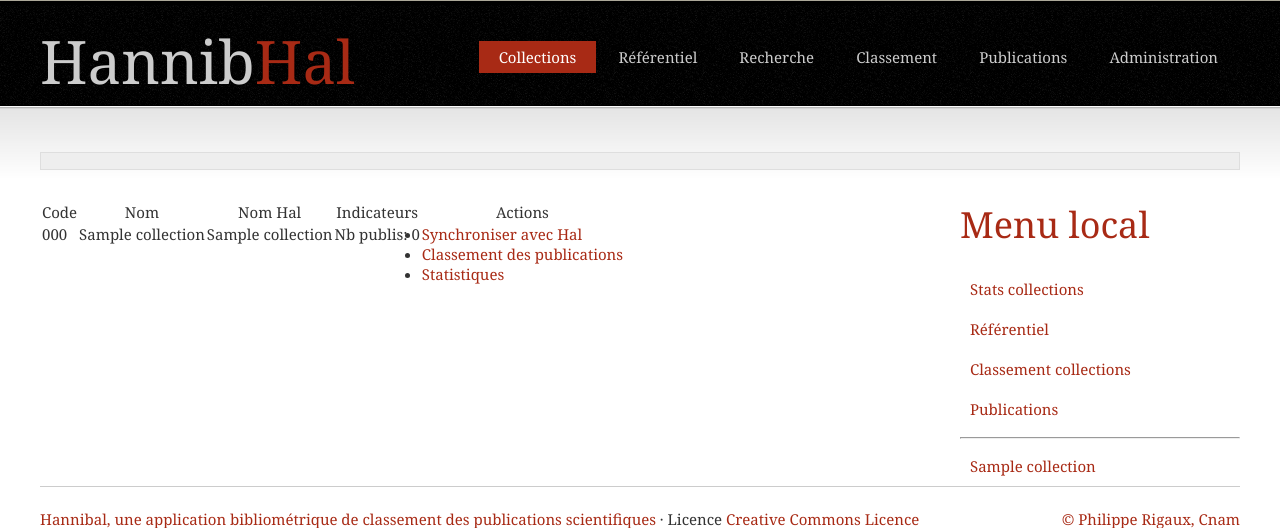
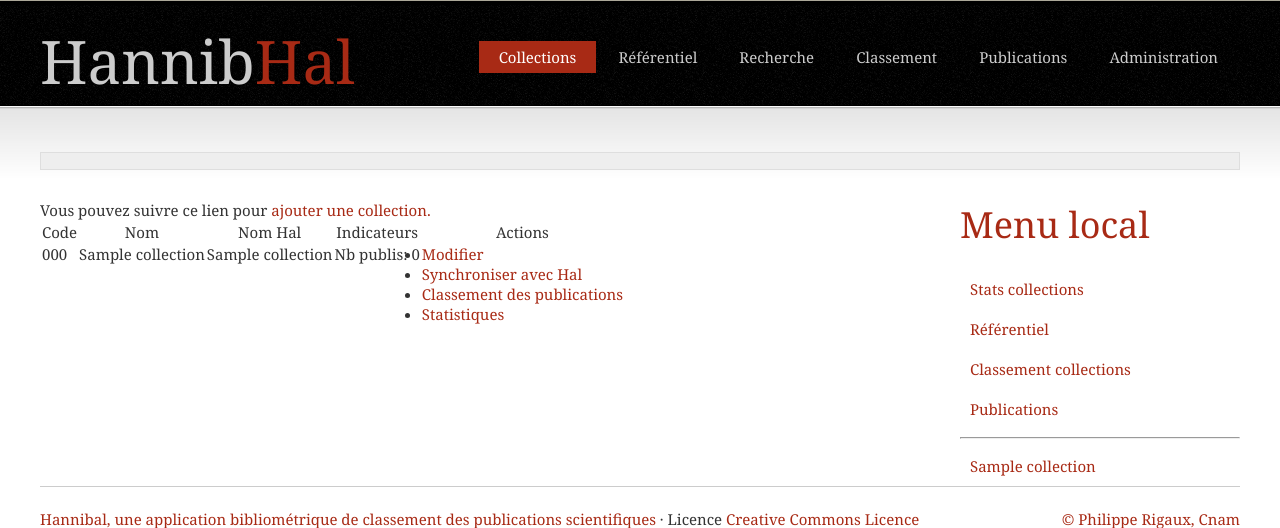
Before and after one commit to cedric-cnam/cristhal, a Django app: page / in a window 1280 px wide. Shown: the top 528 px of the page. Run offline with Django 3.2, Linux system fonts and the light colour scheme; a user stored in the database is signed in; tables that the repository leaves empty hold one stand-in row (values such as "Sample post").

Commit message:
Pages des collections

```diff
--- a/publis/templates/publis/collections.html
+++ b/publis/templates/publis/collections.html
@@ -4,21 +4,25 @@
 
 {% block content %}
 
+<div>
+Vous pouvez suivre ce lien pour <a href="{% url 'admin:publis_collection_add' %}">ajouter une collection.</a></div>
 {% if message %}
 <div>
 <b>Message :</b> {{message}}
 <hr/>
 </div>
-
 {% endif %}
-
-<table class='cristhal'>
+ {% if collections %}
+<table>
 <tr><th>Code</th><th>Nom</th><th>Nom Hal</th><th>Indicateurs</th><th>Actions</th></tr>
 {% for coll in collections %}
 <tr>
 <td>{{coll.code}}</td><td>{{coll.nom}}</td><td>{{coll.nom_hal}}</td><td>Nb publis: {{coll.nb_publis}}</td>
 <td>
 <ul>
+{% if user.is_superuser %}
+ <li><a href="{% url 'admin:publis_collection_change' coll.id %}">Modifier</a></li>
+{% endif %}
  <li><a href="{% url 'publis:collections' %}?synchro=1&code={{coll.code}}">Synchroniser avec Hal</a></li>
  <li><a href="{% url 'publis:classement' coll.code %}">Classement des publications</a></li>
  <li><a href="{% url 'publis:stats_collection' coll.code %}">Statistiques </a></li>
@@ -27,9 +31,9 @@
 </tr>
 {% endfor %}
 </table>
-<div>
-</div>
-
+{% else %}
+Vous n'avez pas encore défini de collection.
+{% endif %}
 
 
 {% endblock content %}
```
Also changed, not shown: 1 other file.
